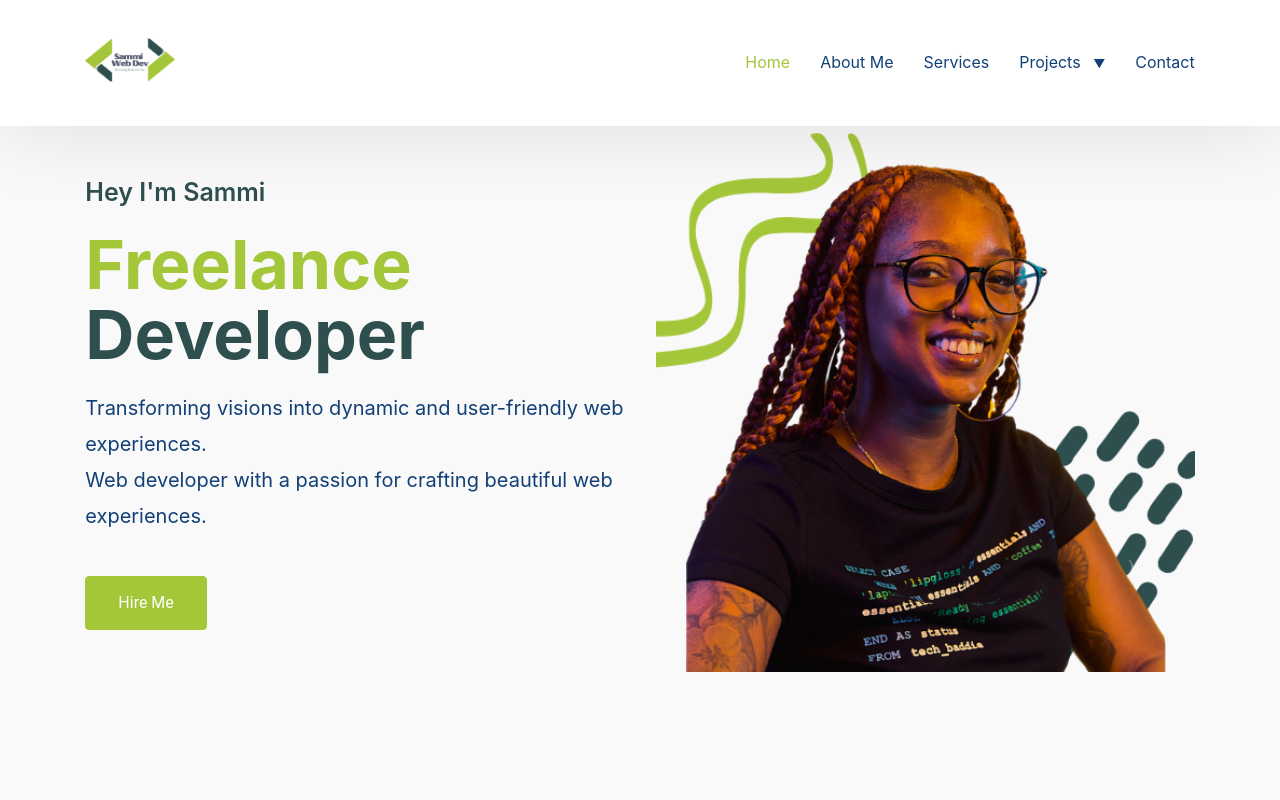
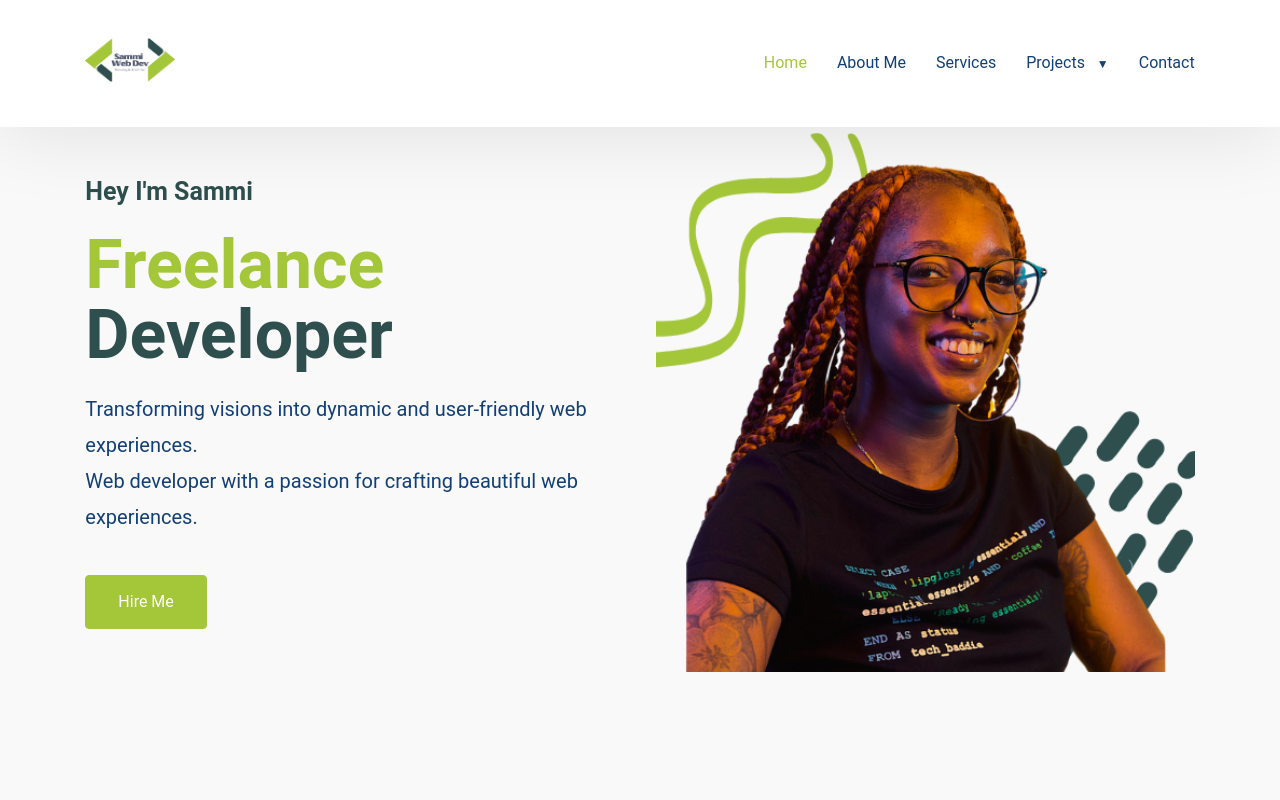
Before and after one commit to SOyeniyi801/my-portfolio, a React (Create React App) app: page / in a window 1280 px wide. Shown: the top 800 px of the page. Built offline with nearby package versions, Linux system fonts and the light colour scheme.

Commit message:
fix / error

```diff
--- a/src/App.css
+++ b/src/App.css
@@ -1,4 +1,4 @@
-Global CSS */
+/* Global CSS  */
 
 body {
   margin: 0;
```
